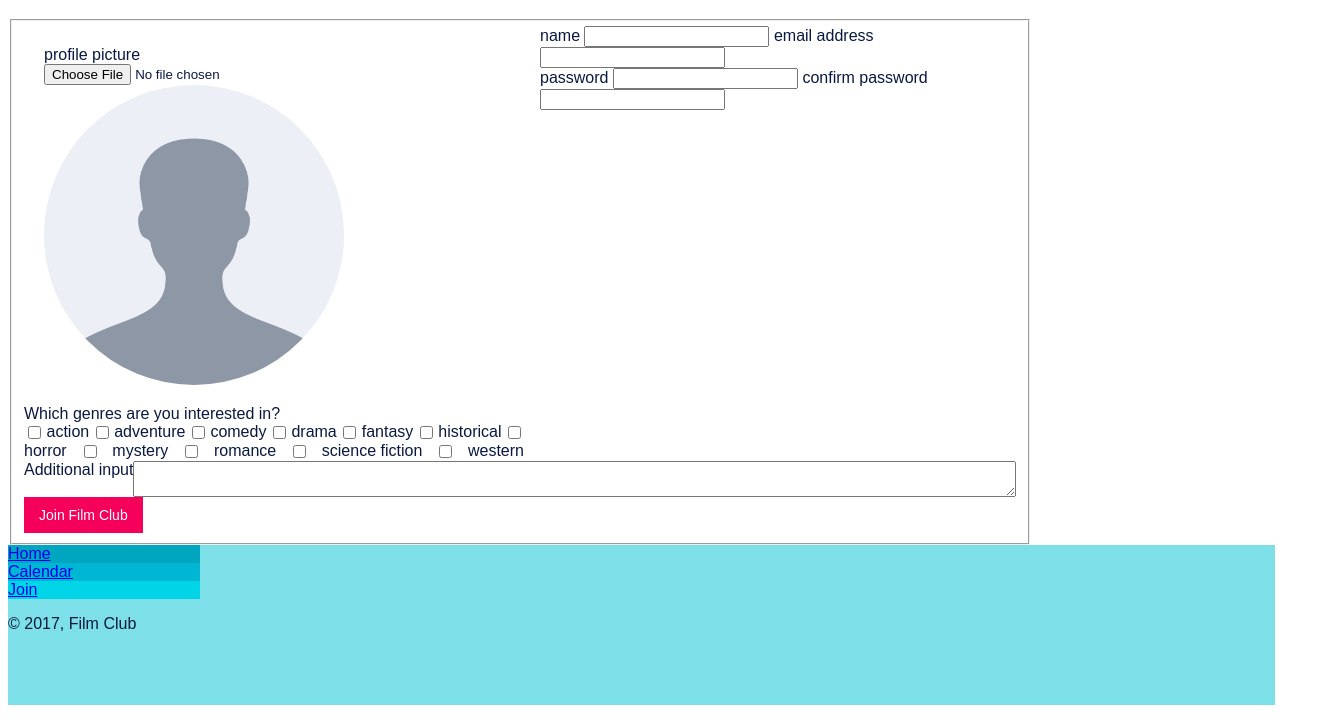
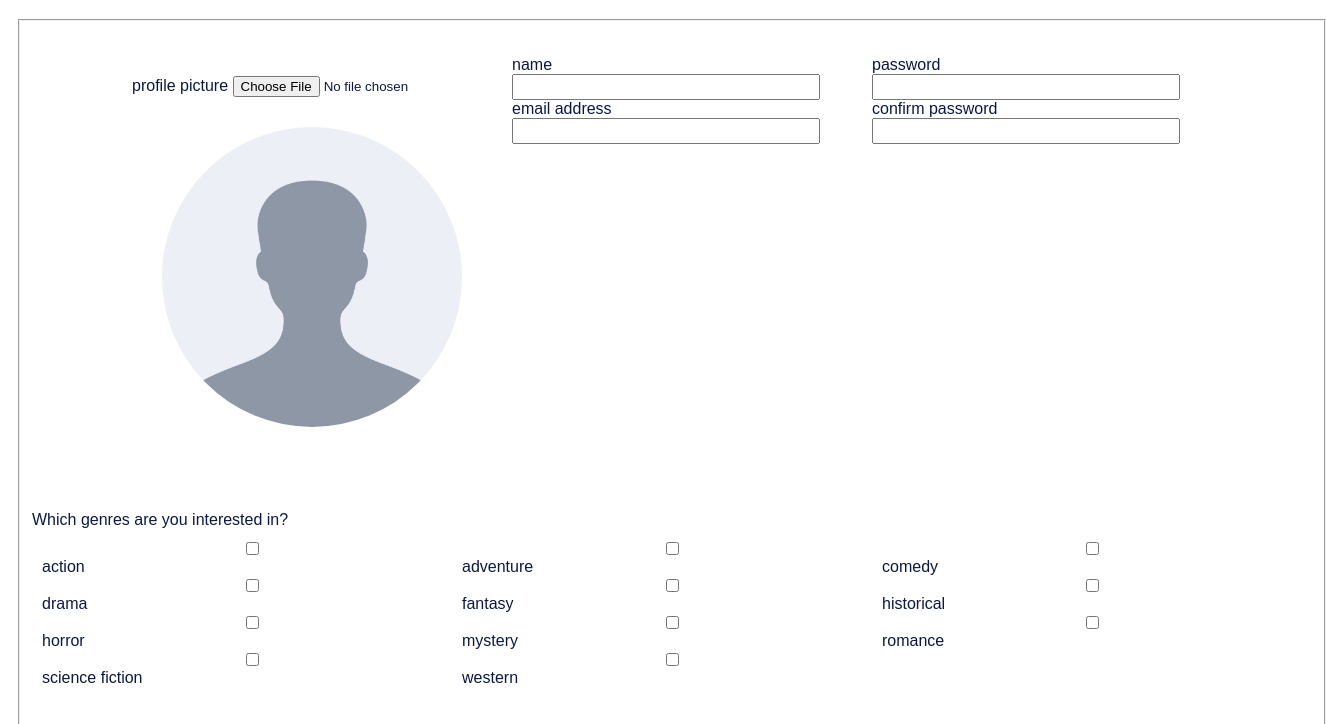
Before and after one commit to rlporter/week-two-project, a plain HTML site: page join/index.html in a window 1280 px wide. Shown: the part 253-977 px from the top of the page, 1326 px wide, since content can reach past the window. Drawn offline with Linux system fonts and the light colour scheme.

Commit message:
update css and html files

```diff
--- a/css/main.css
+++ b/css/main.css
@@ -1,9 +1,3 @@
-
-/**Large Breakpoint**/
-
-@media screen and (min-width: 769px) {
-
-}
 
 body {
   color: #0B1942;
@@ -66,13 +60,17 @@ h2 {
   font-weight: normal;
 }
 
+/**Large Breakpoint**/
+
+@media screen and (min-width: 769px) {
+
   .big_container {
     background-color: #0B1942;
     display: flex;
     flex-direction: column;
     justify-content: flex-start;
     padding: 20px;
-  height: 150vh;
+    height: 170vh;
 
   }
 
@@ -80,11 +78,8 @@ h2 {
     display: flex;
     flex-direction: row;
     justify-content: center;
-  /*height: 120vh;*/
 
   }
-
-
   .next_film {
     flex-basis: 40%;
     display: flex;
@@ -94,10 +89,7 @@ h2 {
     margin-top: 20px;
     margin-bottom: 20px;
     height: 60vh;
-
-
   }
-
   .next_date a {
     color: #00B7D3;
     font-size: 24px;
@@ -116,21 +108,21 @@ h2 {
   .next_topics {
     flex: 1;
   }
-/*ul > li {
-  font-size: 20px;
-}*/
 
   .upcoming_films {
     flex-basis: 60%;
     display: flex;
     padding: 15px;
     margin: 20px;
-  height: 130vh;
+    height: 140vh;
     background-color: #E2E2E2;
     flex-direction: row;
     flex-wrap: wrap;
-  justify-content: space-around;
-  align-content: center;
+    justify-content: space-between;
+    align-content: space-around;
+
+  }
+
 
 }
 
@@ -204,43 +196,96 @@ form {
 
 }
 
+fieldset {
+  width: 100vw;
+  margin: 10px;
+}
 .round-pic {
   border-radius: 50%;
   width: 300px;
   height: 300px;
+  padding: 30px;
 
 }
 
+.upper {
+  display: flex;
+  padding-left: 50px;
+  padding-right: 50px;
+}
 .profile {
   display: flex;
+  padding: 30px;
+
 }
 
 .picture {
-  display: flex;
-  flex-direction: column;
   flex: 1;
   align-items: flex-start;
   padding: 20px;
 }
 
 .personal_info {
+  display: flex;
+  flex-direction: column;
   flex: 1;
 }
 
 .password {
+  display: flex;
+  flex-direction: column;
   flex: 1;
+}
+
+.lower {
+  display: flex;
+  flex-direction: column;
+}
+
+#name {
+  width: 300px;
+  height: 20px;
+}
+#email {
+  width: 300px;
+  height: 20px;
+}
+#password {
+  width: 300px;
+  height: 20px;
+}
+#confirm {
+  width: 300px;
+  height: 20px;
 }
 
 .film_interests {
   display: flex;
-  flex-wrap: wrap;
-  justify-content: space-between;
-  max-width: 500px;
+  margin: 10px;
+}
+
+.col_one {
+  flex: 1;
+  display: flex;
+  flex-direction: column;
+}
+.col_two {
+  flex: 1;
+  display: flex;
+  flex-direction: column;
+}
+.col_three {
+  flex: 1;
+  display: flex;
+  flex-direction: column;
 }
 
 .additional_info {
   display: flex;
-  flex: 1;
+  flex-direction: column;
+  width: 60vw;
+  height: 15vh;
+  padding: 30px;
 }
 
 textarea {
@@ -248,7 +293,7 @@ textarea {
 }
 
 input[type=submit] {
-    padding: 10px 15px;
+    padding: 15px 20px;
     margin: auto;
     background: #F5005B;
     color: #FFFFFF;
@@ -268,8 +313,12 @@ footer {
 footer.home_link {
   background-color: #00A5BF;
   flex: 1;
+}
 
+a {
+  color: #FFFFFF;
 }
+
 footer.cal_link {
   background-color: #00B7D3;
   flex: 1;
@@ -280,18 +329,27 @@ footer.join_link {
   flex: 1;
 }
 
-div.copyright_info {
+.copyright_info {
   color: #FFFFFF;
   background-color: #7DDFE8;
 }
 
+
+
+
+
 /**Medium Breakpoint**/
 
 @media screen and (min-width: 545px) and (max-width: 768px) {
+
   .next_film_column2 {
     flex: 1;
     display: flex;
     flex-direction: column;
+  }
+
+  body {
+    background-color: yellow;
   }
 
 }
@@ -299,4 +357,35 @@ div.copyright_info {
 /**Small Breakpoints**/
 @media screen and (min-width: 320px) and (max-width: 544px){
 
+body {
+  background-color: orange;
 }
+
+.nav_links {
+  flex-direction: column;
+  align-items: stretch;
+  border: 2px solid black;
+
+}
+
+
+  /*.film_interests {
+    display: flex;
+    flex-direction: column;
+    margin: 10px;
+  }*/
+  fieldset {
+    display: flex;
+    flex-direction: column;
+  }
+  /*.upper {
+    display: flex;
+    padding-left: 50px;
+    padding-right: 50px;
+  }
+  .lower {
+    display: flex;
+    flex-direction: column;
+  }*/
+
+}
--- a/join/index.html
+++ b/join/index.html
@@ -29,6 +29,7 @@
 
     <form action="/action_page.php" method="post">
       <fieldset>
+        <div class="upper">
 
         <div class="profile">
         <div class="picture">
@@ -38,38 +39,59 @@
         </div>
 
         <div class="personal_info">
+
           <label for="name">name</label>
           <input type="text" id="name" name="name" />
 
           <label for="email">email address</label>
           <input type="email" id="email" name="email" />
 
-        <div class="password">
+        </div>
+
+          <div class="password">
           <label for="password">password</label>
           <input type="password" id="password" name="password" />
 
           <label for="confirm">confirm password</label>
           <input type="password" id="confirm" name="confirm_password" />
         </div>
-
+        </div>
         </div>
 
-        </div>
+        <div class="lower">
 
         <label for="genre">Which genres are you interested in?</label>
 
         <div class="film_interests">
-          <input type="checkbox" name="genre" value="action" />action
-          <input type="checkbox" name="genre" value="adventure" />adventure
-          <input type="checkbox" name="genre" value="comedy" />comedy
-          <input type="checkbox" name="genre" value="drama" />drama
+          <div class="col_one">
+          <input type="checkbox" name="genre" value="action" />
+          <label>action</label>
+          <input type="checkbox" name="genre" value="drama" />
+          <label>drama</label>
+          <input type="checkbox" name="genre" value="horror" />
+          <label>horror</label>
+          <input type="checkbox" name="genre" value="science fiction" />
+          <label>science fiction</label>
+          </div>
+
+          <div class="col_two">
+          <input type="checkbox" name="genre" value="adventure" />
+          <label>adventure</label>
           <input type="checkbox" name="genre" value="fantasy" />fantasy
+          <input type="checkbox" name="genre" value="mystery" />
+          <label>mystery</label>
+          <input type="checkbox" name="genre" value="western" />
+          <label>western</label>
+          </div>
+
+          <div class="col_three">
+          <input type="checkbox" name="genre" value="comedy" />
+          <label>comedy</label>
           <input type="checkbox" name="genre" value="historical" />historical
-          <input type="checkbox" name="genre" value="horror" />horror
-          <input type="checkbox" name="genre" value="mystery" />mystery
-          <input type="checkbox" name="genre" value="romance" />romance
-          <input type="checkbox" name="genre" value="science fiction" />science fiction
-          <input type="checkbox" name="genre" value="western" />western
+          <input type="checkbox" name="genre" value="romance" />
+          <label>romance</label>
+          </div>
+
         </div>
         <div class="additional_info">
           <label for="additional_info" name="addlInfo">Additional input</label>
@@ -78,6 +100,7 @@
 
         <div id="join_button">
           <input type="submit" value="Join Film Club">
+        </div>
         </div>
       </fieldset>
     </form>
@@ -94,7 +117,7 @@
           <a href="./index.html">Join</a>
         </div>
         <div id="copyright">
-        <p>&copy 2017, Film Club</p>
+        <p class="copyright_info">&copy 2017, Film Club</p>
         </div>
       </div>
 
```
Lines whose indentation alone changed are shown as unchanged.
